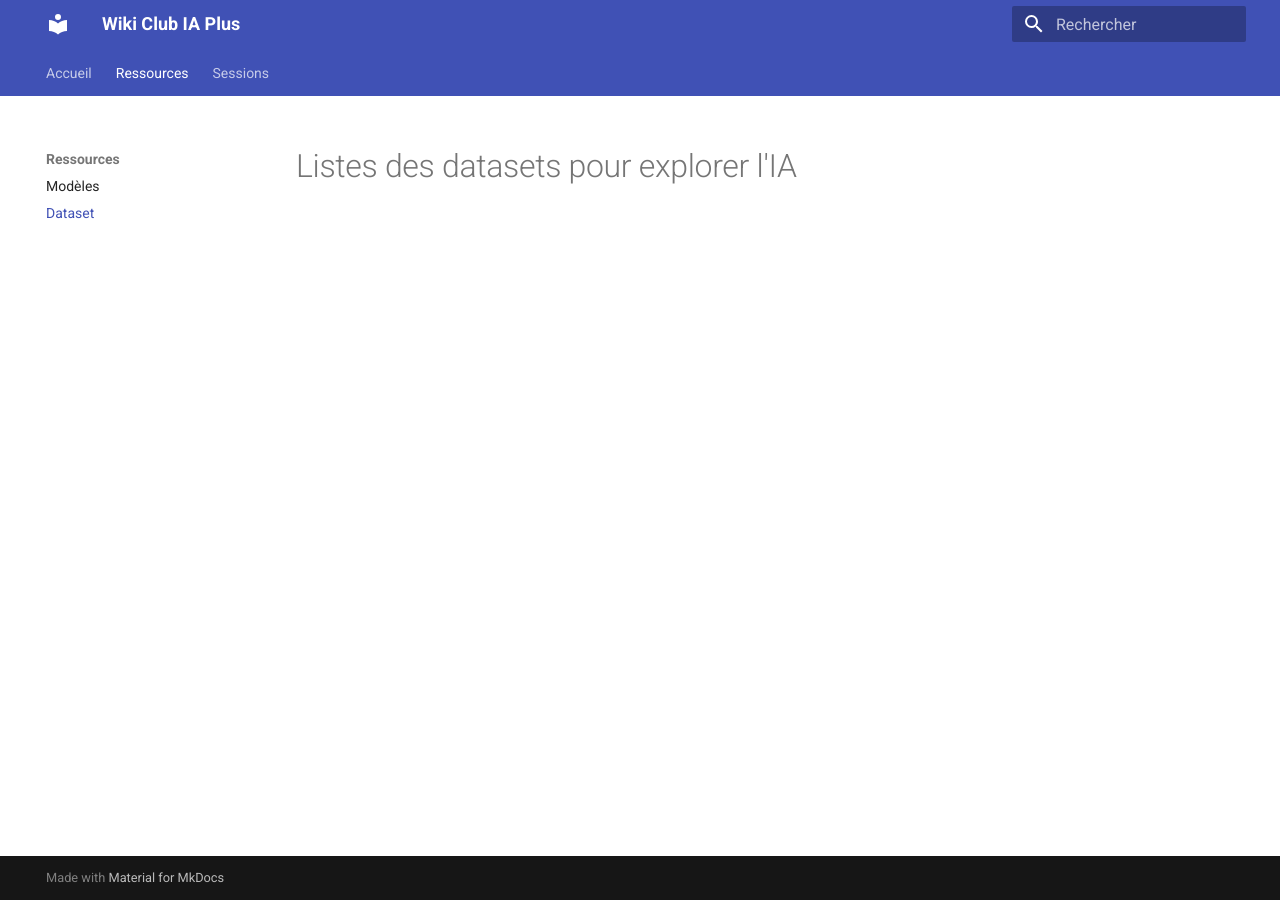
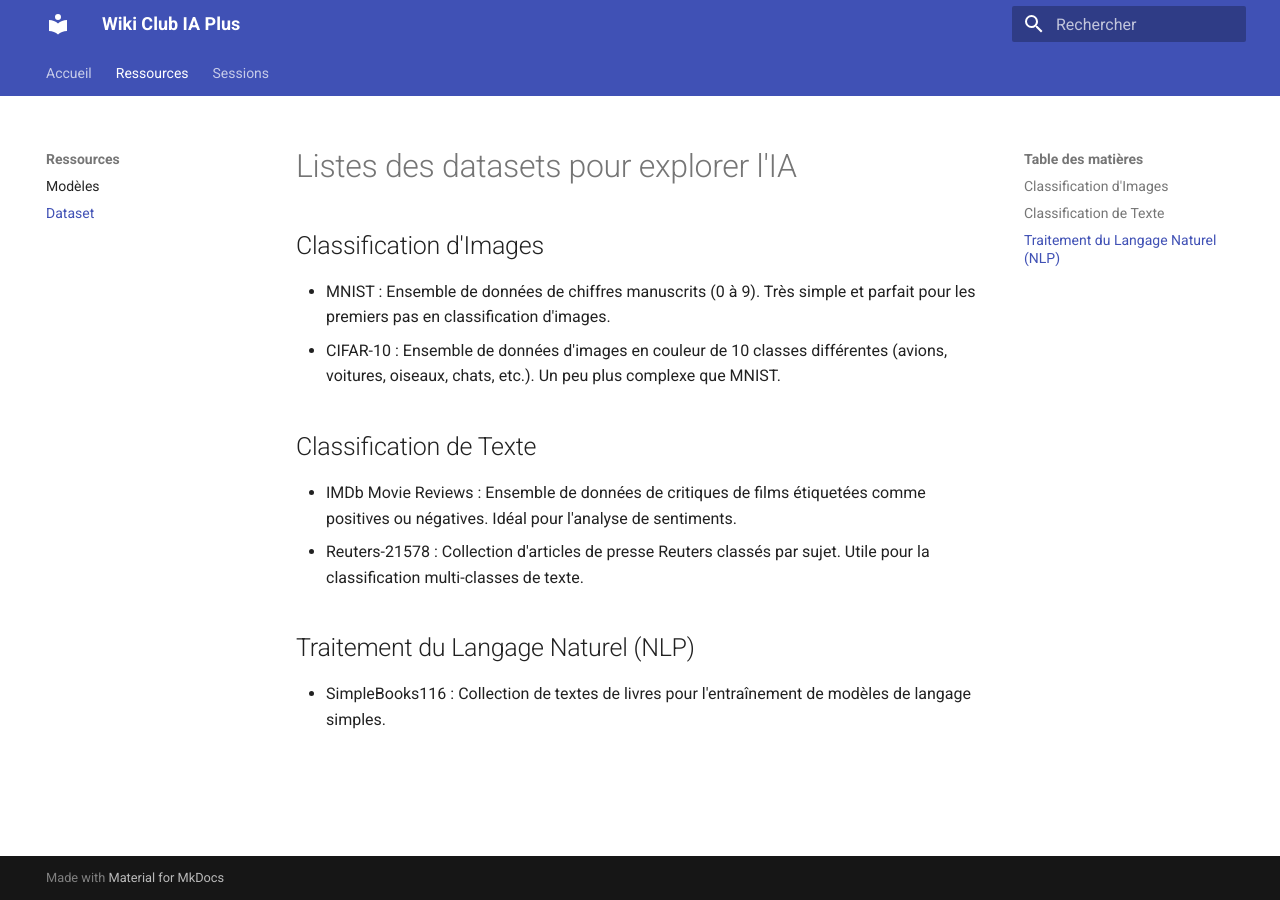
Before and after one commit to Club-IA-plus/wiki-club-ia-plus, an MkDocs documentation site: the page built from docs/ressources/datasets.md, in a window 1280 px wide. Built offline with MkDocs 1.6.1 and Material for MkDocs 9.7.7, drawn with Linux system fonts in a browser that asks for light colours.

Commit message:
feat: add dataset exemple

```diff
--- a/docs/ressources/datasets.md
+++ b/docs/ressources/datasets.md
@@ -1 +1,15 @@
 # Listes des datasets pour explorer l'IA
+
+## Classification d'Images
+
+- MNIST : Ensemble de données de chiffres manuscrits (0 à 9). Très simple et parfait pour les premiers pas en classification d'images.
+- CIFAR-10 : Ensemble de données d'images en couleur de 10 classes différentes (avions, voitures, oiseaux, chats, etc.). Un peu plus complexe que MNIST.
+
+## Classification de Texte
+
+- IMDb Movie Reviews : Ensemble de données de critiques de films étiquetées comme positives ou négatives. Idéal pour l'analyse de sentiments.
+- Reuters-21578 : Collection d'articles de presse Reuters classés par sujet. Utile pour la classification multi-classes de texte.
+
+## Traitement du Langage Naturel (NLP)
+
+- SimpleBooks116 : Collection de textes de livres pour l'entraînement de modèles de langage simples.
```
